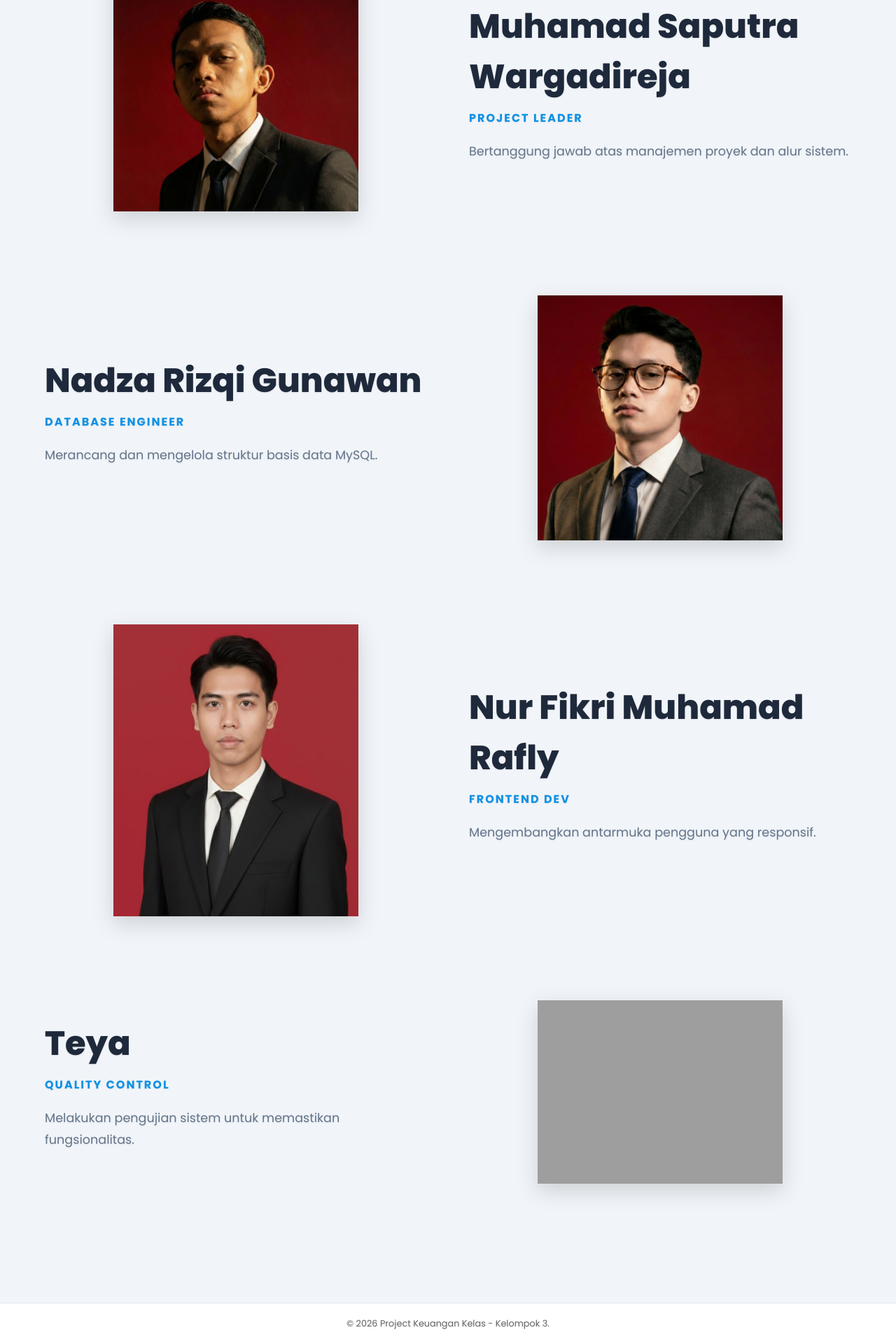
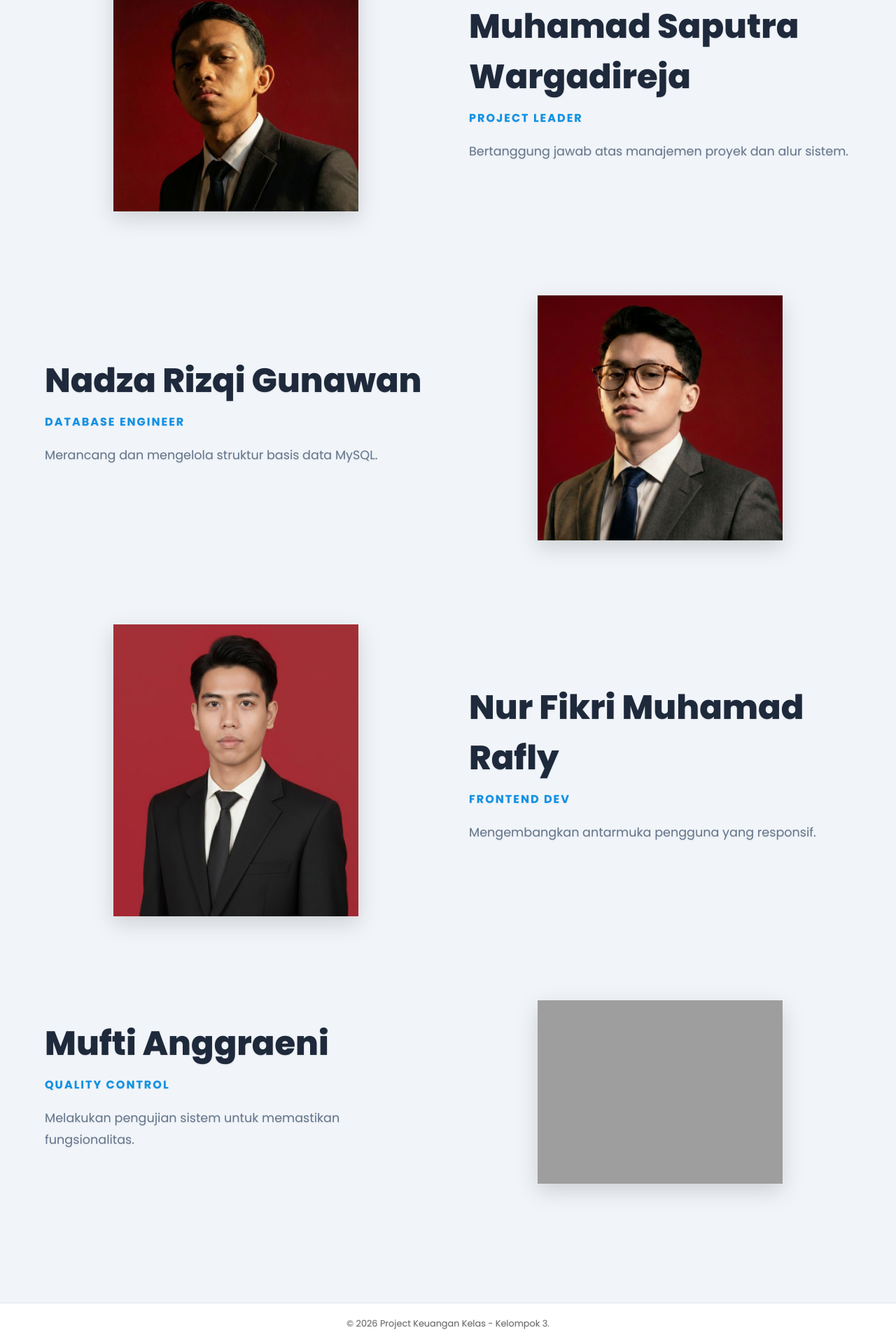
Before and after one commit to nadzarg72/sistem-kas-kelas, a PHP site: page / in a window 1280 px wide. Shown: the part 1547-3467 px from the top of the page at 70% size. Run offline with PHP 8.4, Linux system fonts and the light colour scheme; grey boxes are pictures that could not be loaded.

Commit message:
nama dan foto

```diff
--- a/index.php
+++ b/index.php
@@ -106,7 +106,7 @@
 
     <div class="member-row">
         <div class="member-text slide-right">
-            <h2>Teya</h2>
+            <h2>Mufti Anggraeni</h2>
             <h4 style="color: var(--brand-orange);">QUALITY CONTROL</h4>
             <p>Melakukan pengujian sistem untuk memastikan fungsionalitas.</p>
         </div>
```
